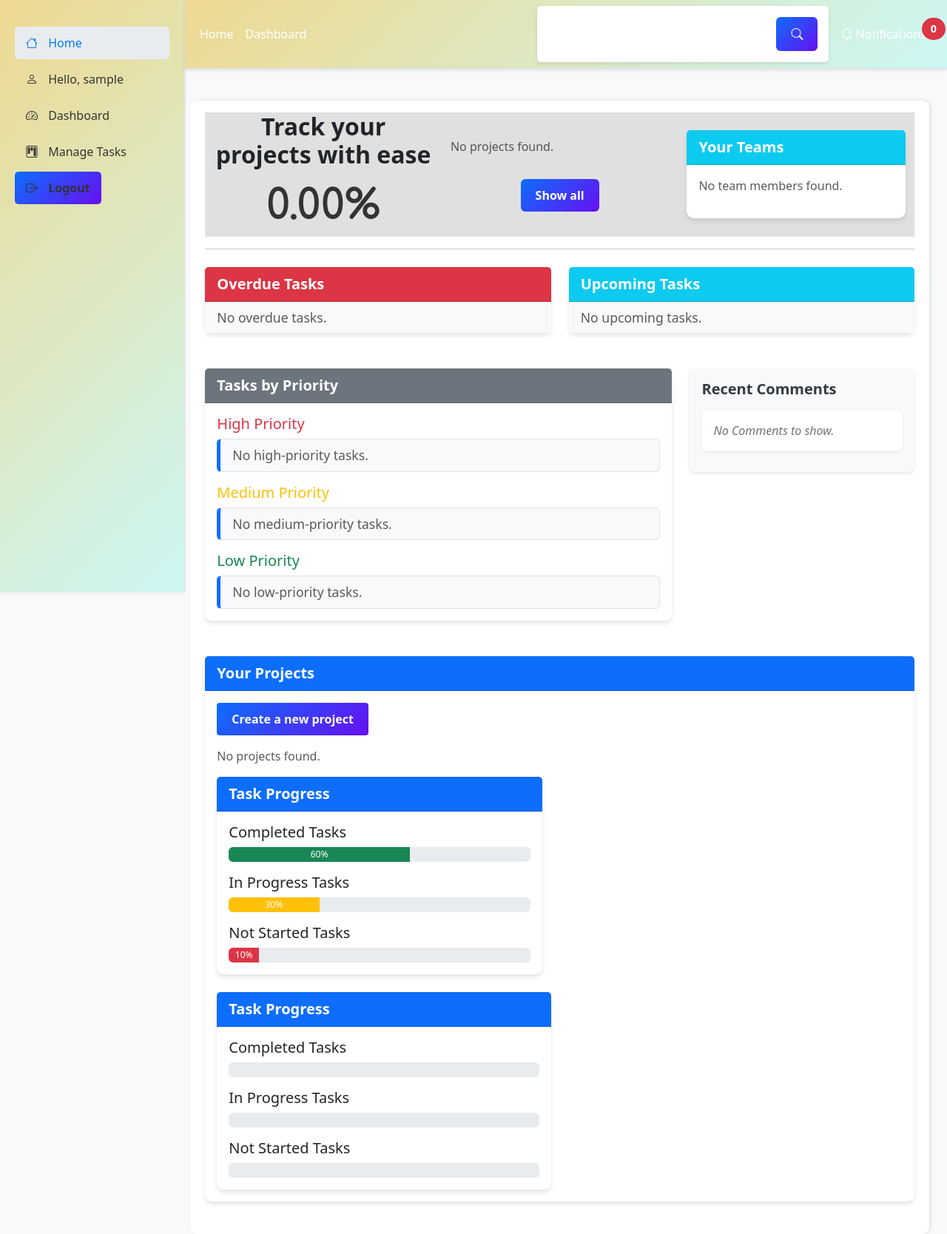
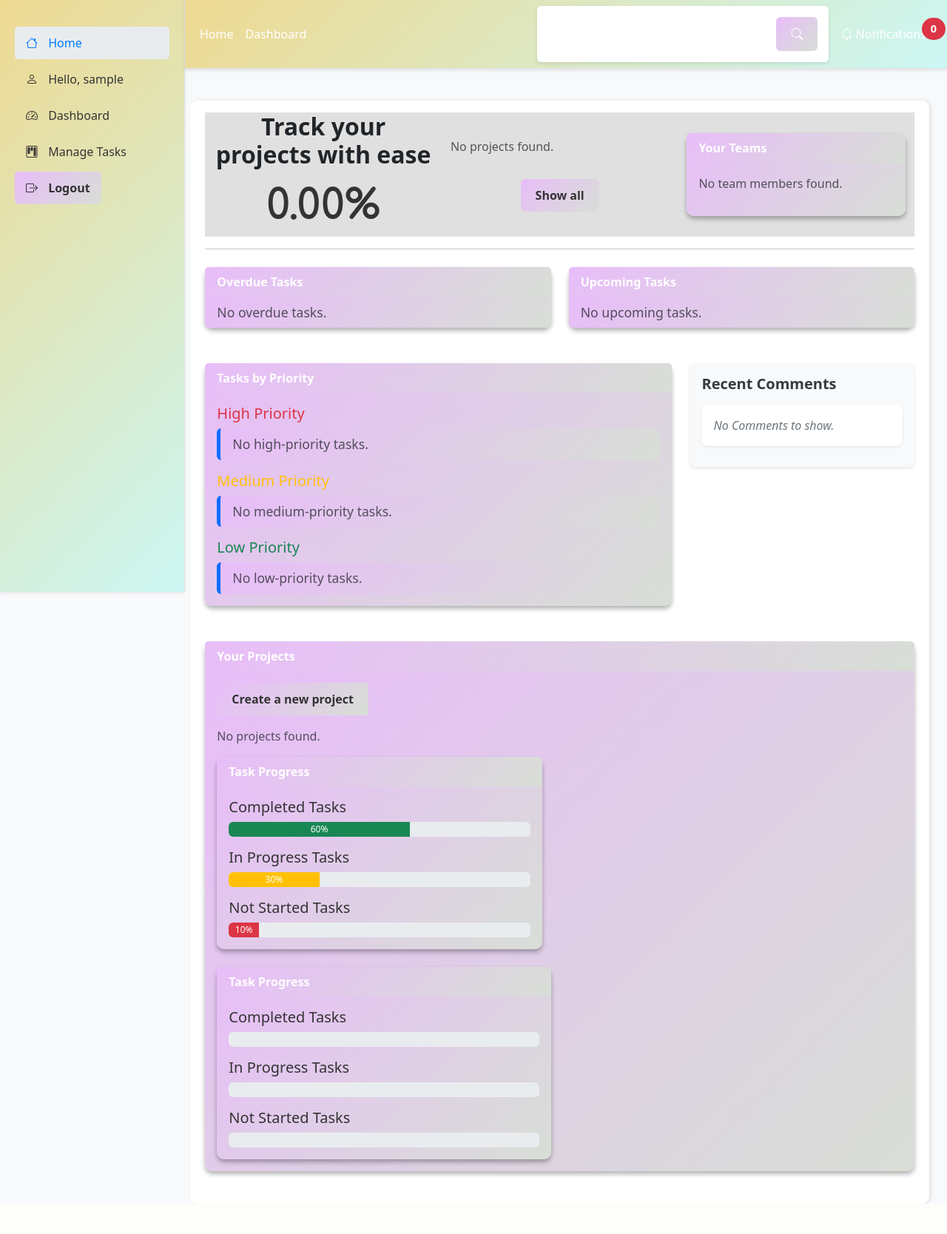
Before and after one commit to Njoro90260/Task-Project-Management-Tool, a Django app: page /dashboard/ in a window 1280 px wide. Shown: the whole page at 74% size. After the commit the page ends 1627 px from the top, so only its background shows below. Run offline with Django 5.2, Linux system fonts and the light colour scheme; the visitor is signed in with stand-in values (Sample User, id 1); data comes from the database, SQL or seed files in the repository; data that the repository does not hold is empty; parts of the project's set-up code (start-up, migrations or seed data) failed here and were passed over; some libraries are stand-ins or nearby versions.

Commit message:
new card colors and clear notifications debugged.

```diff
--- a/projects/urls.py
+++ b/projects/urls.py
@@ -12,6 +12,7 @@ urlpatterns = [
     path('projects/<int:project_id>/assign_role/', views.assign_role, name='assign_role'),
     path('projects/<int:project_id>/add_user_and_assign_role/', views.add_user_and_assign_role, name='add_user_and_assign_role'),
     path('notifications/', views.get_notifications, name='get_notifications'),
+    path('notifications/clear/', views.clear_notifications, name='clear_notifications'),
     path('project-details/<int:project_id>/', views.project_detail, name="project_detail"),
     path('toggle_theme/', views.toggle_theme, name='toggle_theme'),
 ]
--- a/projects/views.py
+++ b/projects/views.py
@@ -335,8 +335,11 @@ def mark_notification_as_read(request, notification_id):
     notification.save()
     return JsonResponse({"success": True})
 
+@login_required
 @require_POST
 def clear_notifications(request):
-    """Mark all notifications as read for the logged-in user."""
-    request.user.notifications.filter(is_read=False).update(is_read=True)
-    return JsonResponse({"success": True})
+    """Clear all notifications for the logged-in user."""
+    if request.method == "POST":
+        Notification.objects.filter(user=request.user).delete()
+        return JsonResponse({"message": "Notifications cleared successfully!"})
+    return JsonResponse({"error": "Invalid request."}, status=400)
--- a/static/css/styles.css
+++ b/static/css/styles.css
@@ -21,22 +21,28 @@ h3 {
     font-weight: bold;
 }
 
+/* Gradient background for cards and sections */
 .card {
-    border-radius: 10px;
-    box-shadow: 0 4px 6px rgba(0, 0, 0, 0.1);
-    border: none;
+    background: linear-gradient(135deg, #e8bdf9, #d8ded6); /* Gradient background */
+    border: none; /* Remove border */
+    border-radius: 10px; /* Rounded corners */
+    box-shadow: 0 4px 6px rgba(0, 0, 0, 0.3); /* Subtle shadow */
+    color: #333; /* Dark text for better contrast */
 }
 
 .progress {
     height: 20px;
 }
 
+/* Gradient background for cards and sections */
 .list-group-item {
     display: flex;
     justify-content: space-between;
     align-items: center;
     font-size: 1.1rem;
-    background-color: #f8f9fa;
+    background: linear-gradient(135deg, #e8bdf9, #d8ded6); /* Gradient background */
+    border: none; /* Remove border */
+    color: #333; /* Dark text for better contrast */
     border-left: 5px solid #0d6efd;
 }
 
@@ -330,20 +336,23 @@ main {
     max-width: 250px;
 }
 
+/* Gradient background for cards and sections */
 .custom-btn,
 .btn {
-    background: linear-gradient(135deg, #0d6efd, #6610f2);
-    border: none;
-    color: white;
+    background: linear-gradient(135deg, #e8bdf9, #d8ded6); /* Gradient background for buttons */
+    border: none; /* Remove border */
+    color: #333; /* Dark text for better contrast */
     padding: 10px 20px;
     font-weight: bold;
     transition: 0.3s;
     font-size: 1rem;
 }
 
+/* Gradient background for cards and sections */
 .custom-btn:hover,
 .btn:hover {
-    background: linear-gradient(135deg, #6610f2, #0d6efd);
+    background: linear-gradient(135deg, #d8ded6, #e8bdf9); /* Reverse gradient on hover */
+    color: #000; /* Darker text on hover */
     transform: scale(1.05);
 }
 
@@ -526,15 +535,21 @@ main {
     margin: 0 auto;
 }
 
+/* Gradient background for cards and sections */
 .progress-bar-vertical .progress-bar {
+    background: linear-gradient(135deg, #e8bdf9, #d8ded6); /* Gradient background for progress bars */
+    color: #333; /* Dark text for better contrast */
     width: 100%;
     height: 0;
     transition: height 0.6s ease;
 }
 
+/* Gradient background for cards and sections */
 .card-header {
-    font-size: 1.25rem;
+    background: linear-gradient(135deg, #e8bdf9, #d8ded6); /* Gradient background */
+    color: #333; /* Dark text for better contrast */
     font-weight: bold;
+    border-bottom: none; /* Remove border */
 }
 
 .badge {
```
